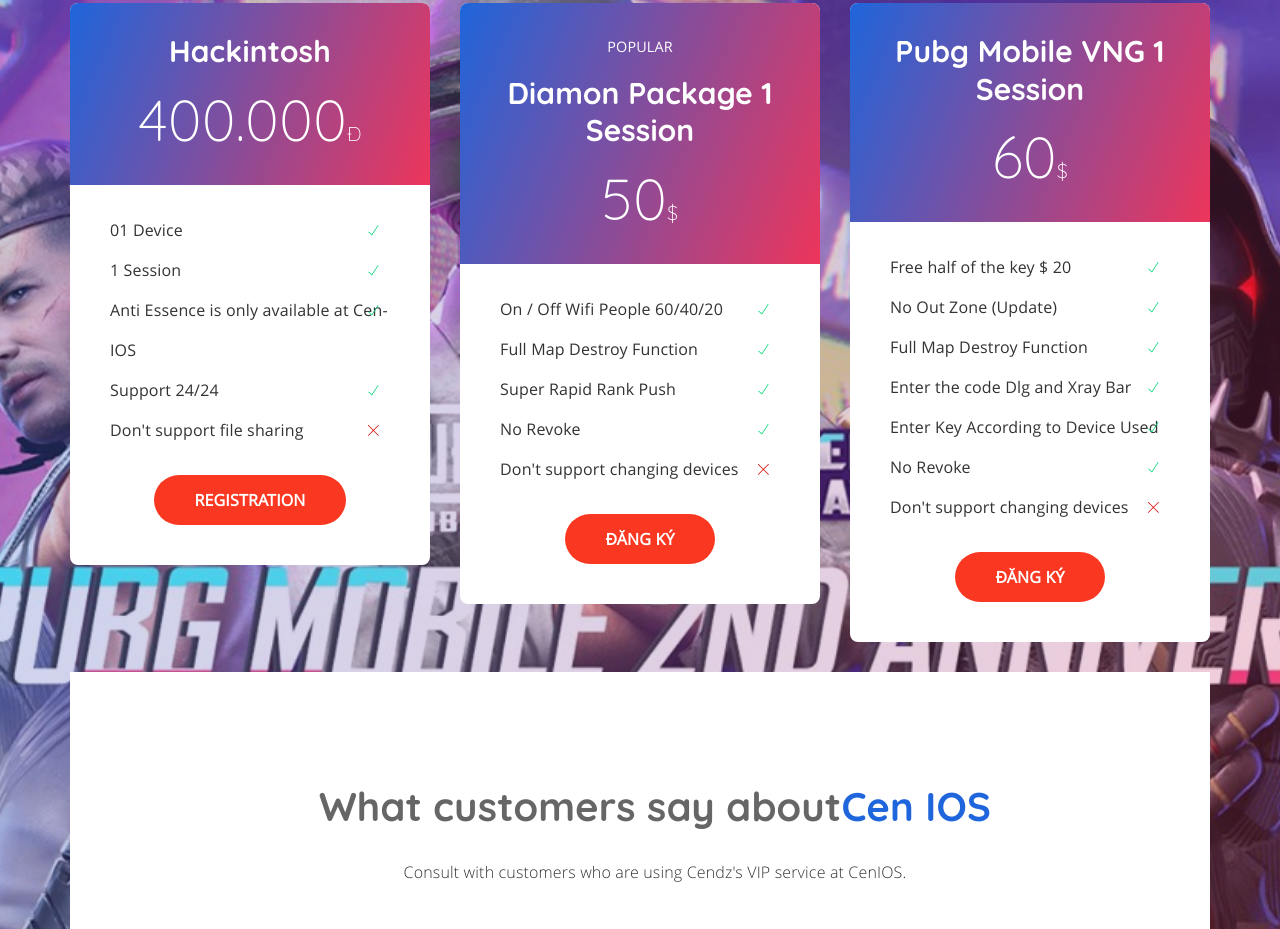
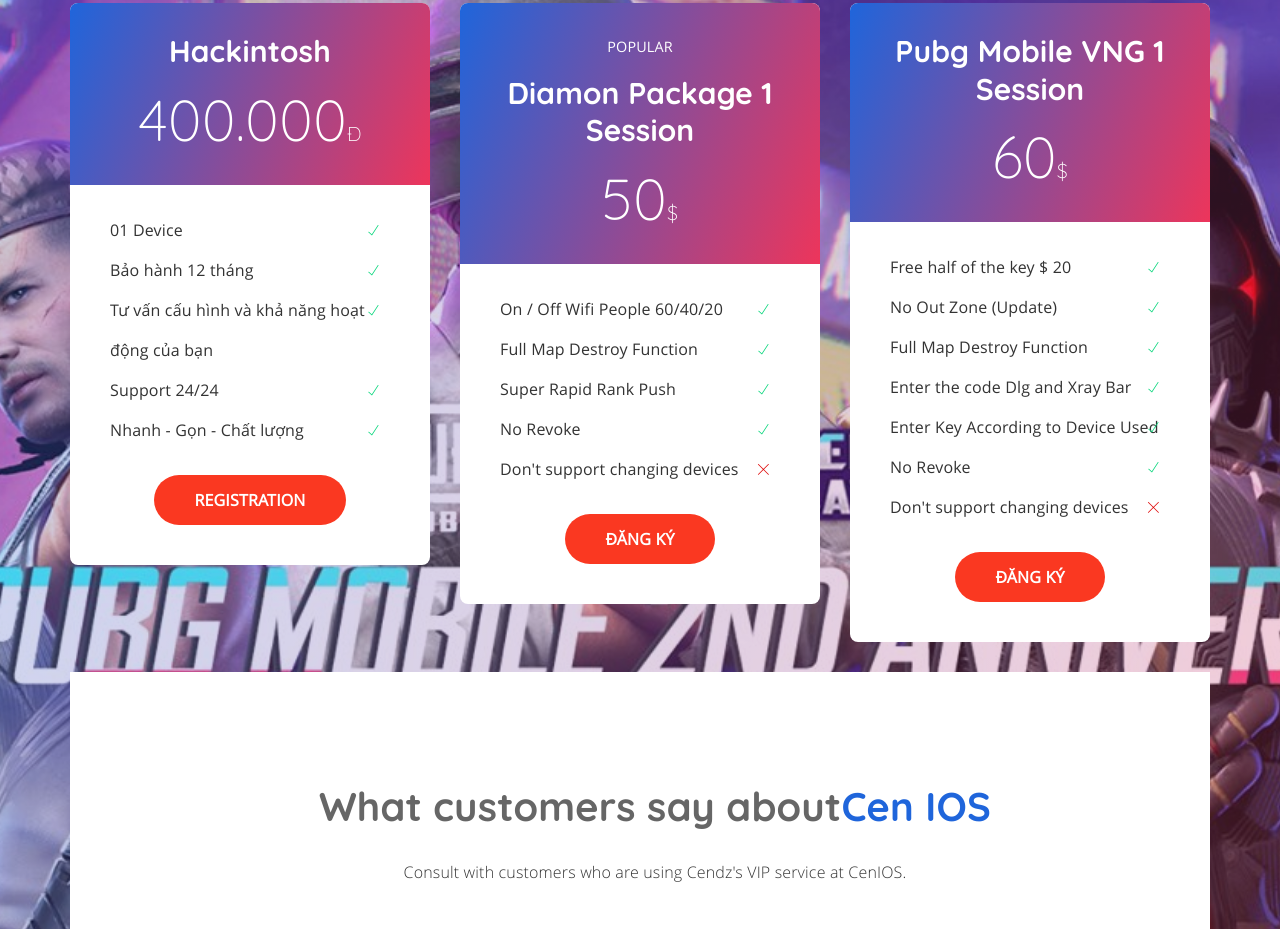
Before and after one commit to freehackpubg-ios/freehackpubg-ios.github.io, a plain HTML site: page index.html in a window 1280 px wide. Shown: the part 3311-4240 px from the top of the page. Drawn offline with Linux system fonts and the light colour scheme; some packages are replaced by stand-ins of ours; animation ran at ten frames a second; a web font is replaced by a local one.

Commit message:
Update index.html

```diff
--- a/index.html
+++ b/index.html
@@ -287,10 +287,10 @@
 							<div class="pricing-bottom">
 								<ul class="text-left">
 									<li><em class="ti ti-check"></em>01 Device</li>
-									<li><em class="ti ti-check"></em>1 Session</li>
-									<li><em class="ti ti-check"></em>Anti Essence is only available at Cen-IOS</li>
+									<li><em class="ti ti-check"></em>Bảo hành 12 tháng</li>
+									<li><em class="ti ti-check"></em>Tư vấn cấu hình và khả năng hoạt động của bạn</li>
 									<li><em class="ti ti-check"></em>Support 24/24</li>
-									<li><em class="ti ti-close"></em>Don't support file sharing</li>
+									<li><em class="ti ti-check"></em>Nhanh - Gọn - Chất lượng</li>
 								</ul>
 								<a target="_blank" href="https://www.facebook.com/k3ndzy" class="button button-uppercase"> Registration</a>
 							</div>
```
